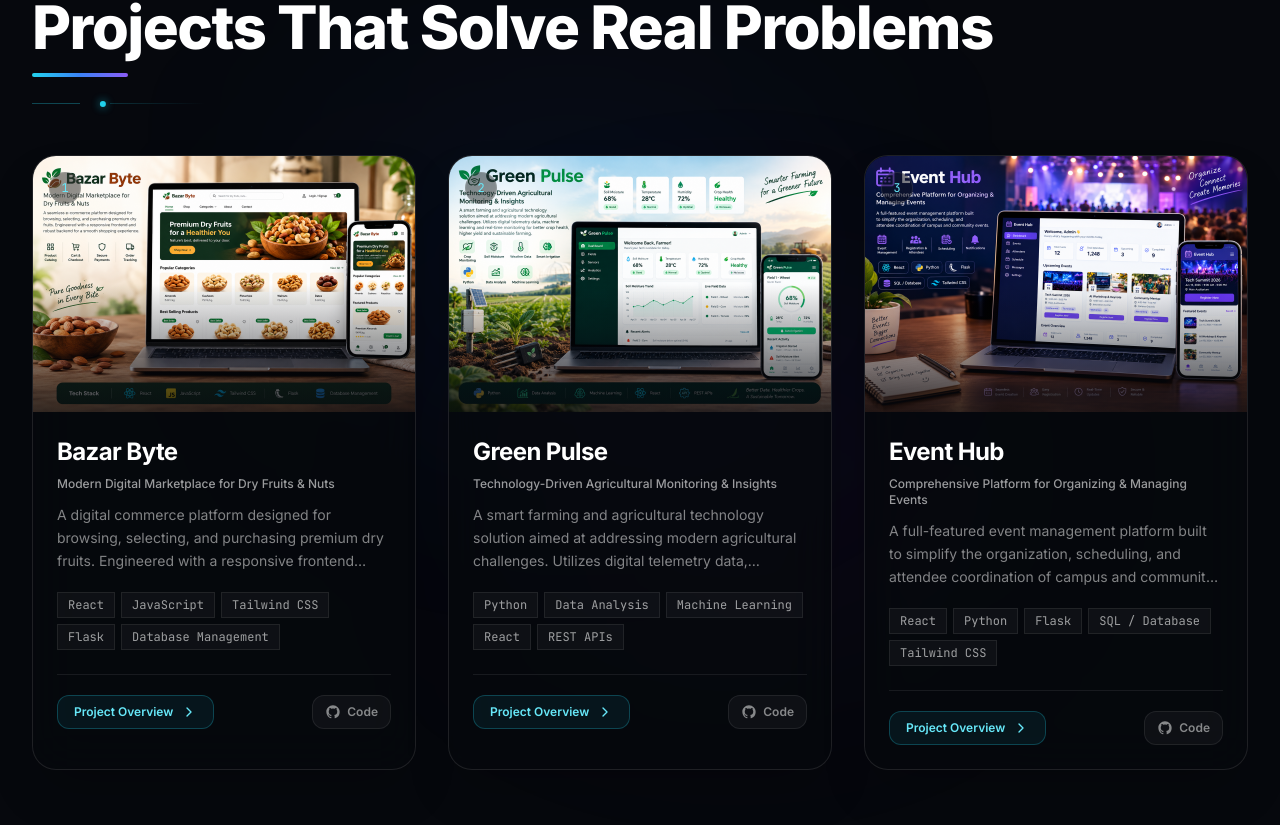
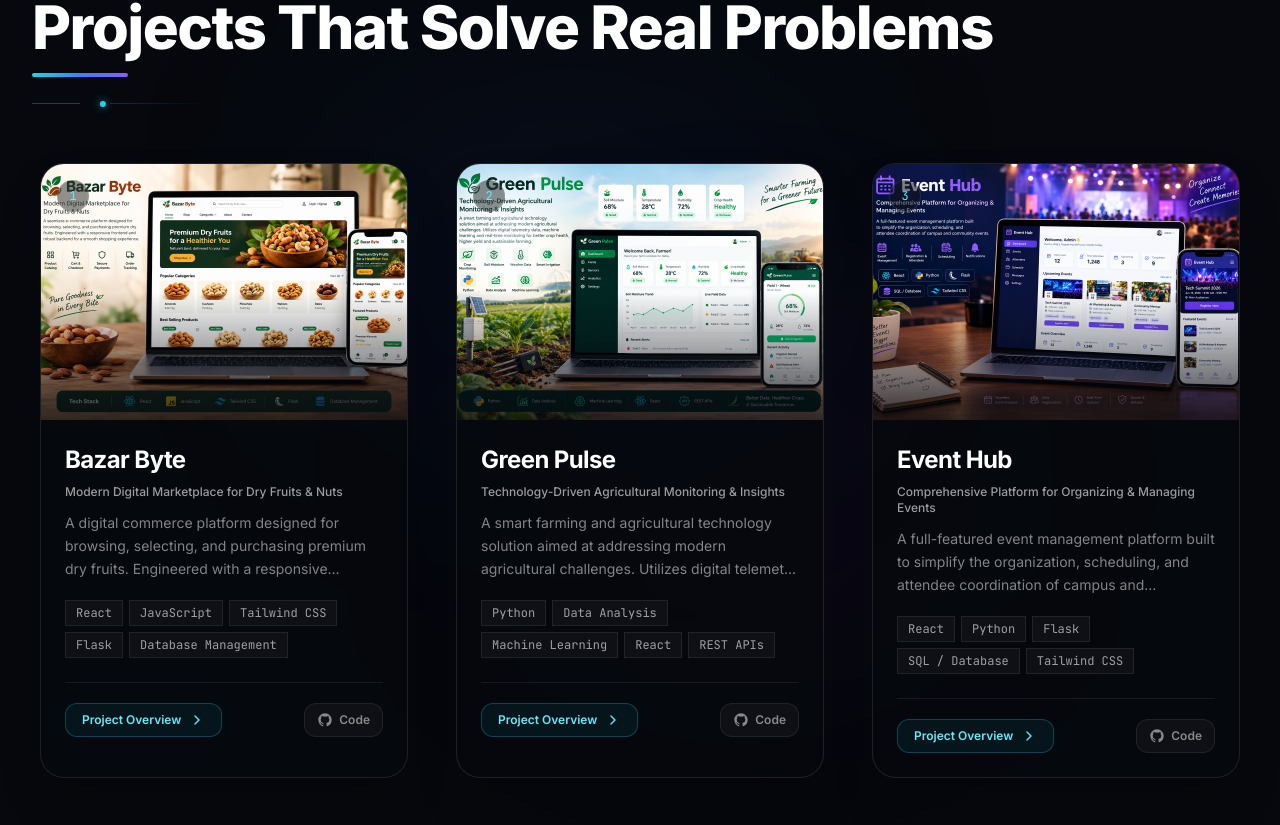
Before and after one commit to Gnaneshwarspidey/Portfolio, a React (Vite) app: page / in a window 1280 px wide. Shown: the part 3235-4060 px from the top of the page. Built offline with nearby package versions, Linux system fonts and the light colour scheme.

Commit message:
feat: add Inspira UI card-3d (React port) to Projects section

```diff
--- a/package.json
+++ b/package.json
@@ -20,12 +20,10 @@
     "clsx": "^2.1.1",
     "framer-motion": "^13.4.0",
     "gsap": "^3.15.0",
-    "imagesloaded": "^5.0.0",
     "isomorphic-git": "^1.42.2",
     "lucide-react": "^1.47.0",
     "react": "^19.2.8",
     "react-dom": "^19.2.8",
-    "react-icons": "^5.7.0",
     "tailwind-merge": "^3.7.0",
     "tailwindcss-animate": "^1.0.7",
     "three": "^0.186.0"
--- /dev/null
+++ b/src/components/ui/card-3d.jsx
@@ -0,0 +1,152 @@
+/**
+ * card-3d — React port of registry.inspira-ui.com/card-3d.json
+ *
+ * Components:
+ *   <CardContainer>   — perspective wrapper, tracks mouse → rotateX/Y
+ *   <CardBody>        — sets transform-style: preserve-3d on the card surface
+ *   <CardItem>        — individual element lifted/pushed in Z-space on hover
+ *
+ * Usage:
+ *   <CardContainer>
+ *     <CardBody className="w-80 h-96 bg-dark-900 rounded-2xl border border-white/10">
+ *       <CardItem translateZ={40} className="text-xl font-bold text-white">
+ *         Title
+ *       </CardItem>
+ *       <CardItem translateZ={20} className="text-sm text-white/60 mt-2">
+ *         Description
+ *       </CardItem>
+ *       <CardItem translateZ={60} as="img" src={img} className="w-full rounded-xl mt-4" />
+ *     </CardBody>
+ *   </CardContainer>
+ */
+
+import React, {
+  createContext,
+  useContext,
+  useRef,
+  useState,
+  useEffect,
+} from 'react';
+
+/* ─────────────────────────────────────────────
+   Context — shares mouse-entered state
+   (mirrors useMouseState composable from Vue)
+───────────────────────────────────────────── */
+const MouseStateContext = createContext({ isMouseEntered: false });
+
+/* ─────────────────────────────────────────────
+   CardContainer
+   perspective: 1000px  +  rotateX/Y on move
+───────────────────────────────────────────── */
+export function CardContainer({
+  children,
+  className = '',
+  containerClass = '',
+}) {
+  const containerRef = useRef(null);
+  const [isMouseEntered, setIsMouseEntered] = useState(false);
+
+  function handleMouseMove(e) {
+    if (!containerRef.current) return;
+    const { left, top, width, height } =
+      containerRef.current.getBoundingClientRect();
+    const x = (e.clientX - left - width / 2) / 25;
+    const y = (e.clientY - top - height / 2) / 25;
+    containerRef.current.style.transform = `rotateY(${x}deg) rotateX(${-y}deg)`;
+  }
+
+  function handleMouseEnter() {
+    setIsMouseEntered(true);
+  }
+
+  function handleMouseLeave() {
+    setIsMouseEntered(false);
+    if (containerRef.current) {
+      containerRef.current.style.transform =
+        'rotateY(0deg) rotateX(0deg)';
+    }
+  }
+
+  return (
+    <MouseStateContext.Provider value={{ isMouseEntered }}>
+      <div
+        style={{ perspective: '1000px' }}
+        className={`flex items-center justify-center p-2 ${containerClass}`}
+      >
+        <div
+          ref={containerRef}
+          style={{ transformStyle: 'preserve-3d' }}
+          className={`relative flex items-center justify-center transition-all duration-200 ease-linear ${className}`}
+          onMouseEnter={handleMouseEnter}
+          onMouseMove={handleMouseMove}
+          onMouseLeave={handleMouseLeave}
+        >
+          {children}
+        </div>
+      </div>
+    </MouseStateContext.Provider>
+  );
+}
+
+/* ─────────────────────────────────────────────
+   CardBody
+   transform-style: preserve-3d  +  sizing
+───────────────────────────────────────────── */
+export function CardBody({ children, className = '' }) {
+  return (
+    <div
+      style={{ transformStyle: 'preserve-3d' }}
+      className={`h-96 w-96 ${className}`}
+    >
+      {children}
+    </div>
+  );
+}
+
+/* ─────────────────────────────────────────────
+   CardItem
+   Depth element — lifts/pushes on hover via
+   translateX/Y/Z  +  rotateX/Y/Z
+───────────────────────────────────────────── */
+export function CardItem({
+  as: Tag = 'div',
+  children,
+  className = '',
+  translateX = 0,
+  translateY = 0,
+  translateZ = 0,
+  rotateX = 0,
+  rotateY = 0,
+  rotateZ = 0,
+  ...rest
+}) {
+  const { isMouseEntered } = useContext(MouseStateContext);
+  const ref = useRef(null);
+
+  useEffect(() => {
+    if (!ref.current) return;
+    if (isMouseEntered) {
+      ref.current.style.transform = [
+        `translateX(${translateX}px)`,
+        `translateY(${translateY}px)`,
+        `translateZ(${translateZ}px)`,
+        `rotateX(${rotateX}deg)`,
+        `rotateY(${rotateY}deg)`,
+        `rotateZ(${rotateZ}deg)`,
+      ].join(' ');
+    } else {
+      ref.current.style.transform =
+        'translateX(0px) translateY(0px) translateZ(0px) rotateX(0deg) rotateY(0deg) rotateZ(0deg)';
+    }
+  }, [isMouseEntered, translateX, translateY, translateZ, rotateX, rotateY, rotateZ]);
+
+  return (
+    <Tag
+      ref={ref}
+      className={`w-fit transition duration-500 ease-in-out ${className}`}
+      {...rest}
+    >
+      {children}
+    </Tag>
+  );
+}
--- a/src/sections/Projects.jsx
+++ b/src/sections/Projects.jsx
@@ -1,4 +1,5 @@
 import React, { useState, useEffect, useRef } from 'react';
+import { CardContainer, CardBody, CardItem } from '../components/ui/card-3d';
 import { motion, AnimatePresence } from 'framer-motion';
 import { SectionHeading } from '../components/SectionHeading';
 import { PROJECTS } from '../data/portfolioData';
@@ -38,62 +39,31 @@ const ProjectCard = ({
   index,
   onSelect,
 }) => {
-  const cardRef = useRef(null);
+  const [mousePosition, setMousePosition] = useState({ x: 50, y: 50 });
 
-  const [transform, setTransform] = useState(
-    'perspective(1200px) rotateX(0deg) rotateY(0deg) scale(1)'
-  );
-
-  const [mousePosition, setMousePosition] = useState({
-    x: 50,
-    y: 50,
-  });
-
-  const handleMouseMove = (event) => {
-    if (!cardRef.current) return;
-
-    const rect = cardRef.current.getBoundingClientRect();
-
-    const x =
-      ((event.clientX - rect.left) / rect.width) * 100;
-
-    const y =
-      ((event.clientY - rect.top) / rect.height) * 100;
-
+  const handleMouseMove = (e) => {
+    const rect = e.currentTarget.getBoundingClientRect();
     setMousePosition({
-      x,
-      y,
-    });
-
-    const rotateY = (x - 50) / 9;
-    const rotateX = (50 - y) / 9;
-
-    setTransform(
-      `perspective(1200px) rotateX(${rotateX}deg) rotateY(${rotateY}deg) scale(1.025)`
-    );
-  };
-
-  const handleMouseLeave = () => {
-    setTransform(
-      'perspective(1200px) rotateX(0deg) rotateY(0deg) scale(1)'
-    );
-
-    setMousePosition({
-      x: 50,
-      y: 50,
+      x: ((e.clientX - rect.left) / rect.width) * 100,
+      y: ((e.clientY - rect.top) / rect.height) * 100,
     });
   };
 
+  const handleMouseLeave = () => setMousePosition({ x: 50, y: 50 });
+
   return (
-    <motion.article
-      ref={cardRef}
+    /* ── CardContainer = perspective wrapper + rotateX/Y on mouse move ── */
+    <CardContainer
+      containerClass="p-0 w-full h-full"
+      className="w-full h-full"
+    >
+      {/* ── CardBody = preserve-3d surface ── */}
+      <CardBody className="w-full h-full relative group">
+
+        <motion.div
           variants={staggerChild}
           onMouseMove={handleMouseMove}
           onMouseLeave={handleMouseLeave}
-      style={{
-        transform,
-        transformStyle: 'preserve-3d',
-      }}
           className="
             group
             relative
@@ -105,10 +75,7 @@ const ProjectCard = ({
             will-change-transform
           "
         >
-
-      {/* =================================================
-          OUTER GLOW
-      ================================================= */}
+          {/* Outer glow */}
           <div
             className="
               absolute
@@ -126,9 +93,7 @@ const ProjectCard = ({
             "
           />
 
-      {/* =================================================
-          CARD
-      ================================================= */}
+          {/* Card surface */}
           <div
             className="
               relative
@@ -146,7 +111,6 @@ const ProjectCard = ({
               group-hover:shadow-blue-500/10
             "
           >
-
             {/* Cursor spotlight */}
             <div
               className="
@@ -168,11 +132,9 @@ const ProjectCard = ({
               }}
             />
 
-        {/* =================================================
-            PROJECT VISUAL
-        ================================================= */}
+            {/* ── CardItem: image lifted to Z=0 (base layer) ── */}
+            <CardItem translateZ={0} className="w-full">
               <div className="relative h-56 sm:h-64 overflow-hidden">
-
                 <div className="absolute inset-0 transition-transform duration-700 group-hover:scale-105">
                   <img
                     src={PROJECT_IMAGES[project.id]}
@@ -181,11 +143,11 @@ const ProjectCard = ({
                   />
                 </div>
 
-          {/* Visual overlay */}
+                {/* Overlay gradient */}
                 <div className="absolute inset-0 bg-gradient-to-t from-dark-950 via-transparent to-transparent opacity-80" />
 
-          {/* Number */}
-          <div className="absolute top-4 left-4 z-10">
+                {/* Number badge — lifted slightly */}
+                <CardItem translateZ={20} className="absolute top-4 left-4 z-10">
                   <div
                     className="
                       flex
@@ -204,15 +166,12 @@ const ProjectCard = ({
                       {index + 1}
                     </span>
                   </div>
-          </div>
+                </CardItem>
 
-          {/* Hover icon */}
+                {/* Hover arrow — lifted most */}
+                <CardItem translateZ={30} className="absolute bottom-4 right-4 z-10">
                   <div
                     className="
-              absolute
-              bottom-4
-              right-4
-              z-10
                       w-10
                       h-10
                       rounded-full
@@ -231,17 +190,13 @@ const ProjectCard = ({
                   >
                     <ArrowUpRight className="w-4 h-4" />
                   </div>
+                </CardItem>
               </div>
+            </CardItem>
 
-        {/* =================================================
-            CONTENT
-        ================================================= */}
-        <div
-          className="relative z-10 p-6"
-          style={{
-            transform: 'translateZ(25px)',
-          }}
-        >
+            {/* ── CardItem: content block lifted to Z=25px ── */}
+            <CardItem translateZ={25} className="w-full">
+              <div className="relative z-10 p-6">
 
                 {/* Title */}
                 <h3
@@ -272,7 +227,6 @@ const ProjectCard = ({
 
                 {/* Technologies */}
                 <div className="flex flex-wrap gap-1.5 mb-6">
-
                   {project.technologies.slice(0, 5).map((tech) => (
                     <span
                       key={tech}
@@ -295,7 +249,6 @@ const ProjectCard = ({
                       {tech}
                     </span>
                   ))}
-
                   {project.technologies.length > 5 && (
                     <span
                       className="
@@ -313,15 +266,14 @@ const ProjectCard = ({
                       +{project.technologies.length - 5}
                     </span>
                   )}
-
                 </div>
 
                 {/* Divider */}
                 <div className="h-px bg-white/[0.08] mb-5" />
 
-          {/* Actions */}
+                {/* ── CardItem: actions lifted highest ── */}
+                <CardItem translateZ={40} className="w-full">
                   <div className="flex items-center justify-between">
-
                     <button
                       onClick={() => onSelect(project)}
                       className="
@@ -346,7 +298,6 @@ const ProjectCard = ({
                       "
                     >
                       Project Overview
-
                       <ChevronRight
                         className="
                           w-4
@@ -362,7 +313,7 @@ const ProjectCard = ({
                       href={project.githubUrl}
                       target="_blank"
                       rel="noreferrer"
-              onClick={(event) => event.stopPropagation()}
+                      onClick={(e) => e.stopPropagation()}
                       className="
                         flex
                         items-center
@@ -387,11 +338,13 @@ const ProjectCard = ({
                       <Github className="w-4 h-4" />
                       Code
                     </a>
+                  </div>
+                </CardItem>
 
               </div>
-        </div>
+            </CardItem>
 
-        {/* Bottom glow */}
+            {/* Bottom glow line */}
             <div
               className="
                 absolute
@@ -412,7 +365,9 @@ const ProjectCard = ({
             />
 
           </div>
-    </motion.article>
+        </motion.div>
+      </CardBody>
+    </CardContainer>
   );
 };
 
```
Lines whose indentation alone changed are shown as unchanged.
